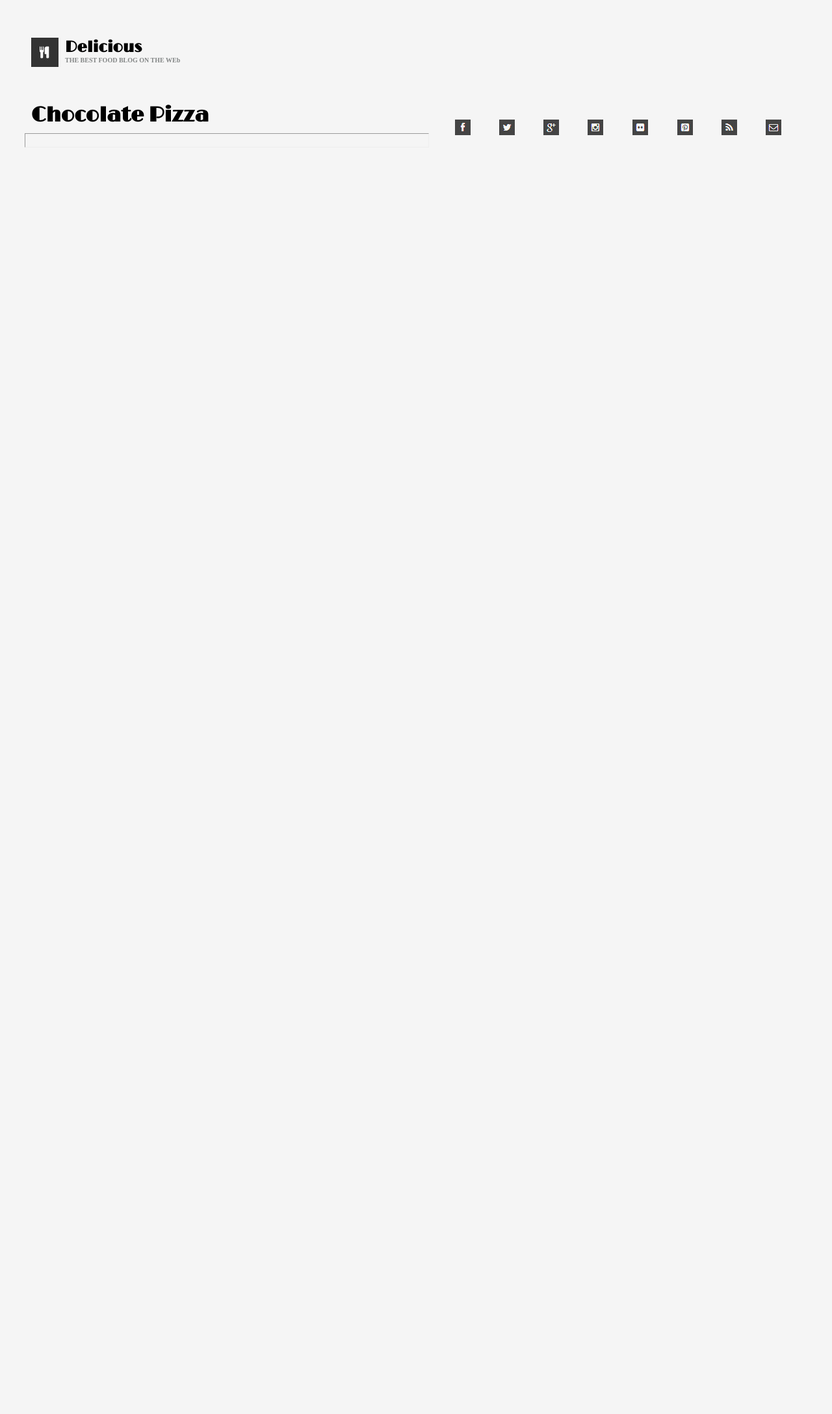
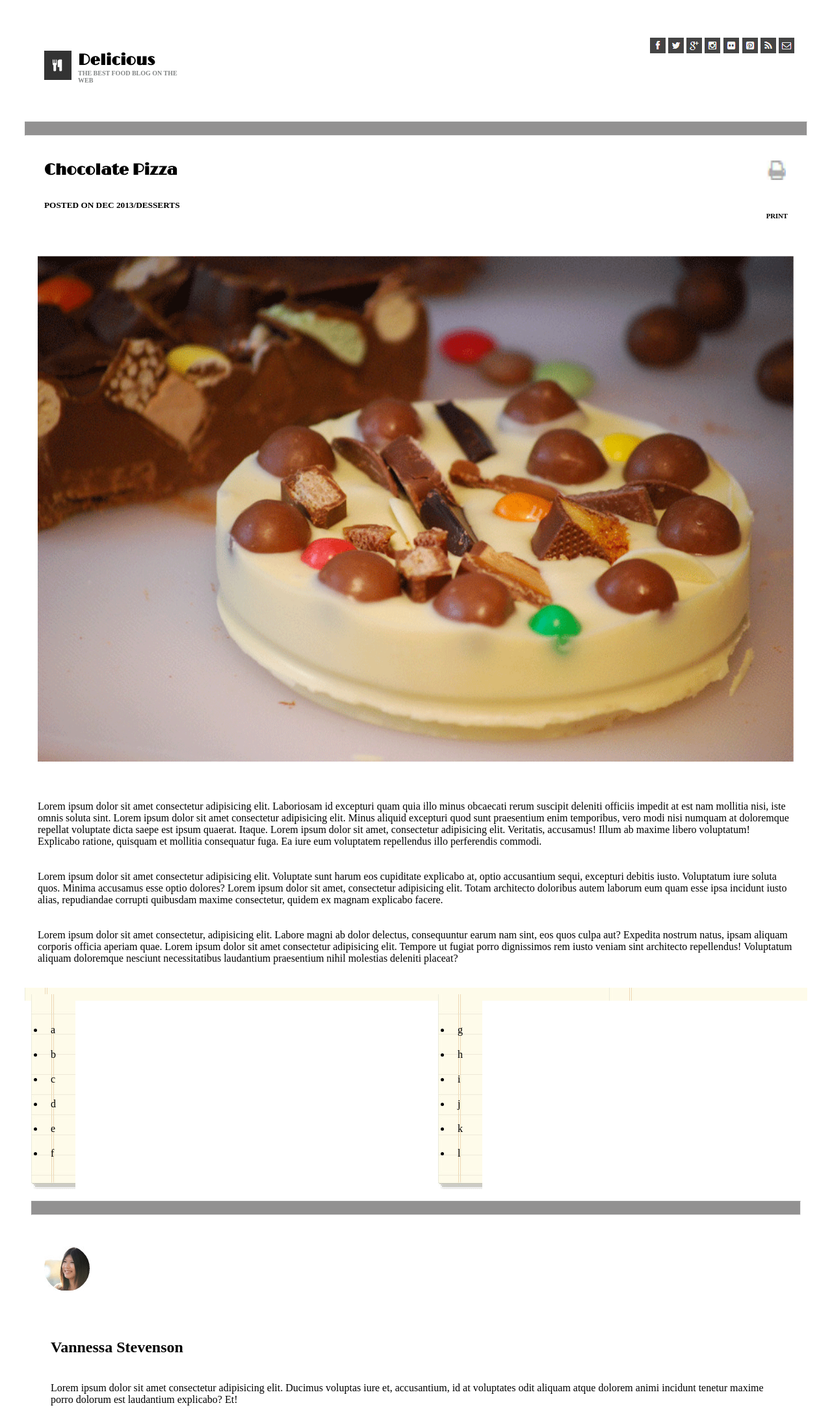
Before and after one commit to malkhaleel88/Chocolate-Pizza-Malkhaleel, a plain HTML site: page index.html in a window 1280 px wide. Shown: the top 2176 px of the page at 65% size. Before the commit the page ends 800 px from the top, so only its background shows below. Drawn offline with nearby package versions, Linux system fonts and the light colour scheme.

Commit message:
modify code

```diff
--- a/index.html
+++ b/index.html
@@ -8,40 +8,114 @@
 
 <body>
     <header>
+        <div id="divhead">
+        <div id="divmini1">
         <img id="imglogo" src="img/logo.png" alt="">
+
         <section id="logo">
                 <h1>
                     Delicious
 
                 </h1>
                 <h3>
-                    THE BEST FOOD BLOG ON THE WEb
+                    THE BEST FOOD BLOG ON THE WEB
                 </h3>
 
+          </section>
+          </div>
+        <div id="div1">
+            <img src="img/fb-icon.png" alt="">
+            <img src="img/twit-icon.png" alt="">
+            <img src="img/gp-icon.png" alt="">
+            <img src="img/insta-icon.png" alt="">
+            <img src="img/flic-icon.png" alt="">
+            <img src="img/pint-icon.png" alt="">
+            <img src="img/rss-icon.png" alt="">
+            <img src="img/mail-icon.png" alt="">
 
+        </div>
+       </div>
 
-        </section>
-        <section id="img">
-        <ul>
-            <li><img src="img/fb-icon.png" alt=""></li>
-            <li><img src="img/twit-icon.png" alt=""></li>
-            <li><img src="img/gp-icon.png" alt=""></li>
-            <li><img src="img/insta-icon.png" alt=""></li>
-            <li><img src="img/flic-icon.png" alt=""></li>
-            <li><img src="img/pint-icon.png" alt=""></li>
-            <li><img src="img/rss-icon.png" alt=""></li>
-            <li><img src="img/mail-icon.png" alt=""></li>
-        </ul>
-    </section>
     </header>
     <main>
-
+        <hr>
+        <div id="div2">
+        <section id="title">
         <h1>
             Chocolate Pizza
         </h1>
+        <h5>POSTED ON DEC 2013/DESSERTS</h5>
+       </section>
+       <div id="lolo">
+        <img id="print" height="50px" width="50px" src="img/print-icon.png" alt="">
+        <h6>PRINT</h6>
+        </div>
+       </div>
 
-        <hr>
-    </main>
+       <div id="div3">
+        <img id="mimg" src="img/choco-pizza.png" alt="">
+        </div>
+        <div id="div4">
+            <p>Lorem ipsum dolor sit amet consectetur adipisicing elit. Laboriosam id excepturi quam quia illo minus obcaecati rerum suscipit deleniti officiis impedit at est nam mollitia nisi, iste omnis soluta sint.
+                Lorem ipsum dolor sit amet consectetur adipisicing elit. Minus aliquid excepturi quod sunt praesentium enim temporibus, vero modi nisi numquam at doloremque repellat voluptate dicta saepe est ipsum quaerat. Itaque.
+                Lorem ipsum dolor sit amet, consectetur adipisicing elit. Veritatis, accusamus! Illum ab maxime libero voluptatum! Explicabo ratione, quisquam et mollitia consequatur fuga. Ea iure eum voluptatem repellendus illo perferendis commodi.
+            </p>
+            <p>Lorem ipsum dolor sit amet consectetur adipisicing elit. Voluptate sunt harum eos cupiditate explicabo at, optio accusantium sequi, excepturi debitis iusto. Voluptatum iure soluta quos. Minima accusamus esse optio dolores?
+                Lorem ipsum dolor sit amet, consectetur adipisicing elit. Totam architecto doloribus autem laborum eum quam esse ipsa incidunt iusto alias, repudiandae corrupti quibusdam maxime consectetur, quidem ex magnam explicabo facere.
+
+            </p>
+            <p>Lorem ipsum dolor sit amet consectetur, adipisicing elit. Labore magni ab dolor delectus, consequuntur earum nam sint, eos quos culpa aut? Expedita nostrum natus, ipsam aliquam corporis officia aperiam quae.
+                Lorem ipsum dolor sit amet consectetur adipisicing elit. Tempore ut fugiat porro dignissimos rem iusto veniam sint architecto repellendus! Voluptatum aliquam doloremque nesciunt necessitatibus laudantium praesentium nihil molestias deleniti placeat?
+            </p>
+        </div>
+        <div id="div5">
+            <div id="div6">
+                <ul>
+                    <li>a</li>
+                    <li>b</li>
+                    <li>c</li>
+                    <li>d</li>
+                    <li>e</li>
+                    <li>f</li>
+                </ul>
+
+            </div>
+            <div id="div7">
+                <ul>
+                    <li>g</li>
+                    <li>h</li>
+                    <li>i</li>
+                    <li>j</li>
+                    <li>k</li>
+                    <li>l</li>
+                </ul>
+            </div>
+        </div>
+        <div id="div8">
+            <hr>
+        </div>
+        <div id="div9">
+          <div id="div10">
+              <img src="img/van-pic.png" alt="">
+          </div>
+          <div id="div10">
+              <section id="last">
+            <h2 id="name">Vannessa Stevenson</h2>
+            <p id="dis">Lorem ipsum dolor sit amet consectetur adipisicing elit.
+                Ducimus voluptas iure et, accusantium, id at voluptates
+                odit aliquam atque dolorem animi incidunt tenetur maxime porro
+                dolorum est laudantium explicabo? Et!</p>
+            </section>
+          </div>
+        </div>
+        </main>
+        <footer>
+           <hr id="hr1">
+          <div>
+              <img src="img/small-logo.png" alt="">
+
+          </div>
+        </footer>
 
 </body>
 
--- a/style.css
+++ b/style.css
@@ -4,14 +4,17 @@
 
 *{
     box-sizing: border-box;
-    background-color: whitesmoke;
     padding: 10px;
+}
+#divmini1{
+    float: left;
 }
 
  #imglogo {
     float: left;
     margin-top: 10px;
  }
+
  h1 {
     font-family: 'Limelight', cursive;
     margin-top: 0px;
@@ -27,29 +30,63 @@
      margin-top: 0px;
 
  }
- #img {
+ #div1{
      float: right;
 
+ }
+ #div1 img{
+     padding: 0px;
+ }
 
 
- }
+main {
+    clear: both;
+}
+hr {
+    height: 15px;
+    background-color : rgb(146, 145, 145);
+}
 
-ul li {
-    display: inline-block;
+#title{
+    float: left;
+}
+
+#lolo{
+    float: right;
 
 }
-ul li img {
-    margin: 0px;
+#div3{
+    margin-top: 100px;
+
 }
+#mimg{
+    width: 100%;
+}
+#div5{
+    background-image: url("img/list-bg.png");
+    padding-right: 500px;
 
-ul li:nth-child(8) {
-    left: 343px;
 }
-
-/* main {
-    /* clear: both; */
+#div6{
+    float: left;
+    background-image: url("img/list-bg.png");
 }
-/* hr {
-    height: 15px;
-    background-color : rgb(146, 145, 145);
-} */
+#div7{
+    float:right;
+    background-image: url("img/list-bg.png");
+}
+#div8{
+    clear: both;
+}
+#div10{
+    float: left;
+}
+#div11{
+    float: right;
+}
+footer{
+    clear: both;
+}
+#hr1{
+    height:2px;
+}
```
